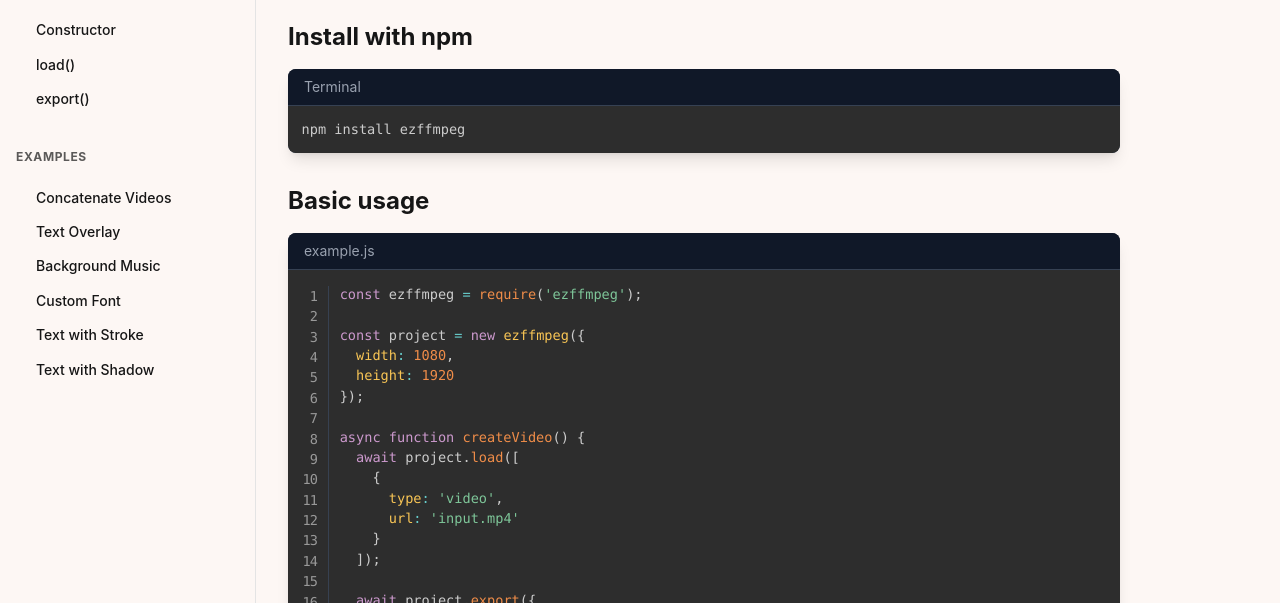
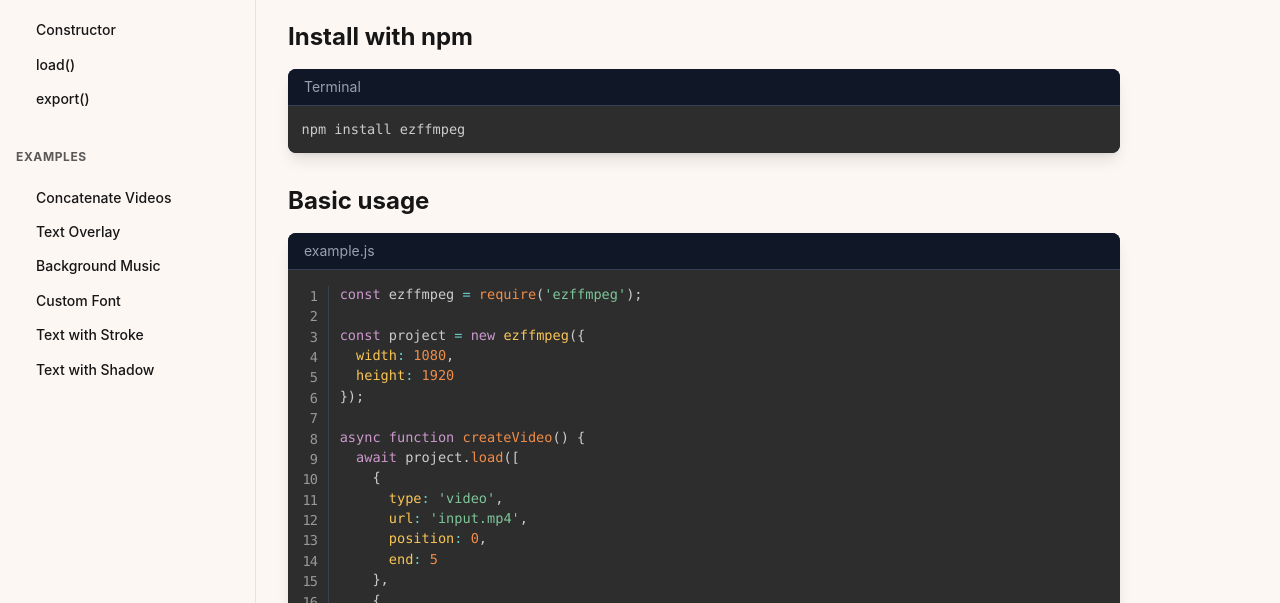
Before and after one commit to ezffmpeg/ezffmpeg, a website: page docs/docs.html in a window 1280 px wide. Shown: the part 197-800 px from the top of the page. Drawn offline with nearby package versions, Linux system fonts and the light colour scheme.

Commit message:
revise basic usage in docs

```diff
--- a/docs/docs.html
+++ b/docs/docs.html
@@ -232,7 +232,15 @@
   await project.load([
     {
       type: 'video',
-      url: 'input.mp4'
+      url: 'input.mp4',
+      position: 0,
+      end: 5
+    },
+    {
+      type: 'video',
+      url: 'input2.mp4',
+      position: 5,
+      end: 10
     }
   ]);
 
```
